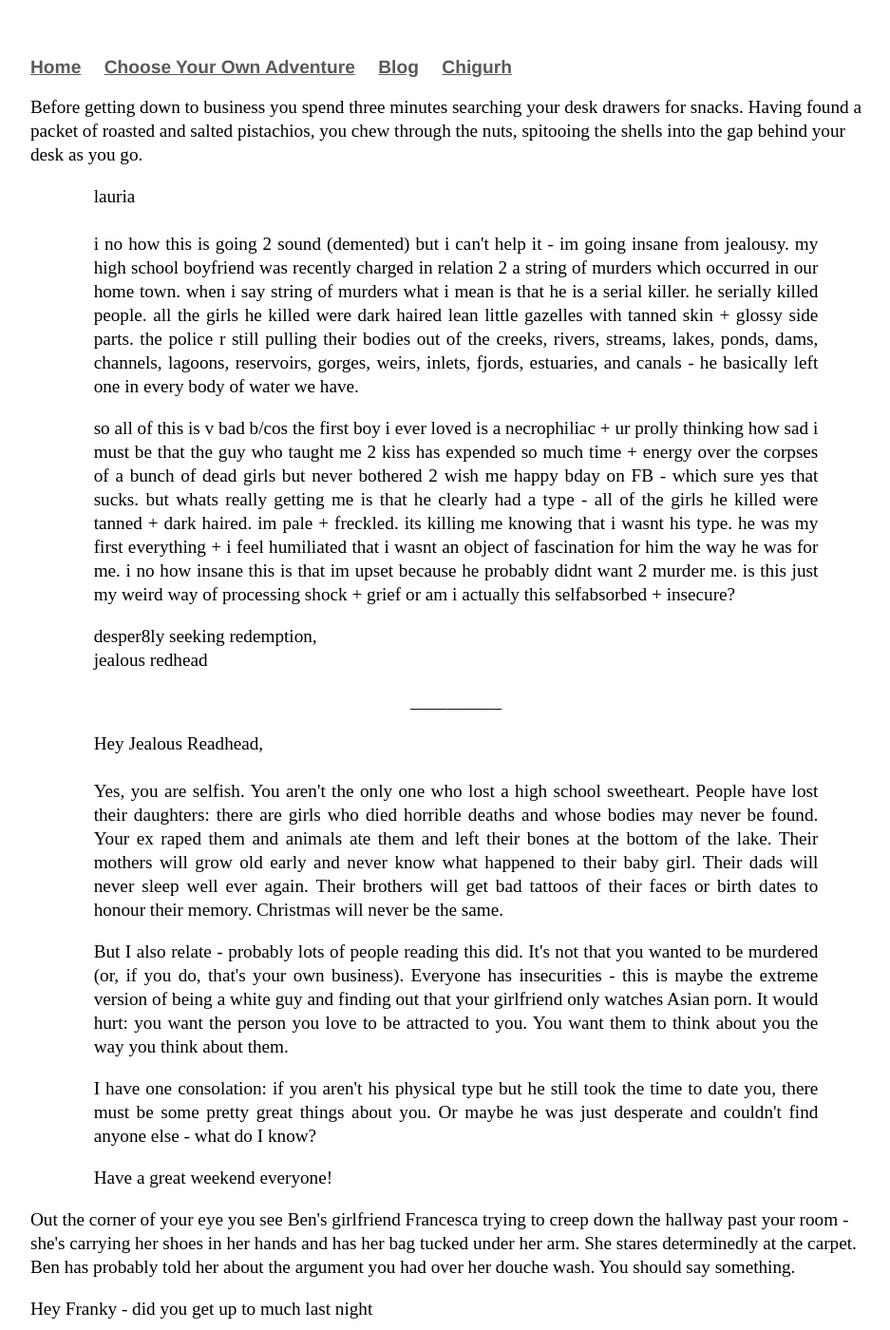
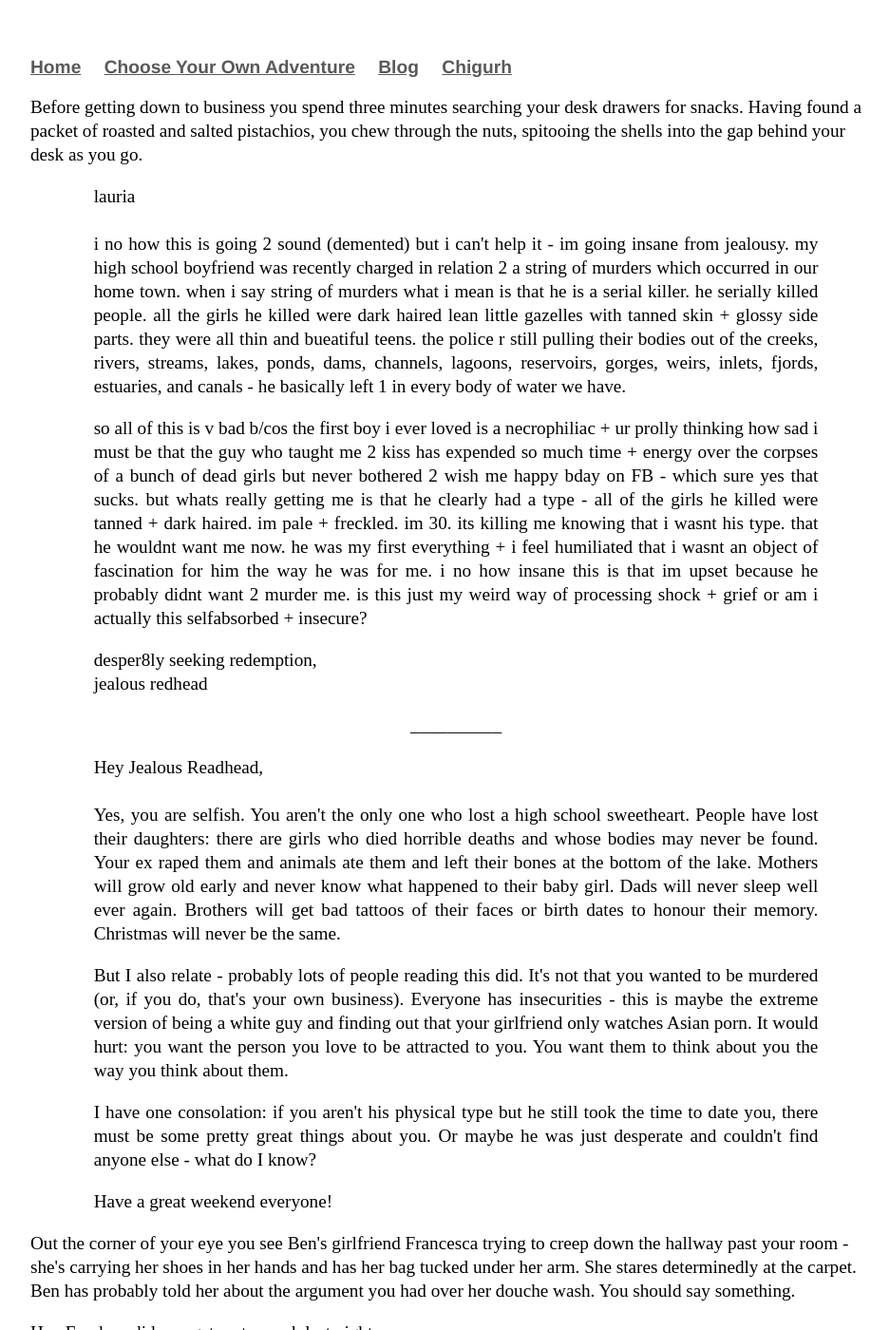
Before and after one commit to Pinelife/pinelife.github.io, a Jekyll site: the page built from Hellhole/Room7.html, in a window 1280 px wide and 1400 px high. Shown: the whole window at 95% size, without its empty margins (160-1097 px from the left). Built offline with Jekyll 4.4.1, drawn with Linux system fonts in a browser that asks for light colours.

Commit message:
Update Room7.html

```diff
--- a/Hellhole/Room7.html
+++ b/Hellhole/Room7.html
@@ -14,17 +14,18 @@ Before getting down to business you spend three minutes searching your desk draw
   <br/>
  i no how this is going 2 sound (demented) but i can't help it - im going insane from jealousy. my high school boyfriend was recently
   charged in relation 2 a string of murders which occurred in our home town. when i say string of murders what i mean is that he is a serial killer.
-  he serially killed people. all the girls he killed were dark haired lean little gazelles with tanned skin + glossy side parts. the police r
-  still pulling their bodies out of the creeks, rivers, streams, lakes, ponds, dams, channels, lagoons, reservoirs, gorges, weirs, inlets, fjords, estuaries,
-  and canals - he basically left one in every body of water we have.</p>
+  he serially killed people. all the girls he killed were dark haired lean little gazelles with tanned skin + glossy side parts. they
+ were all thin and bueatiful teens. the police r still pulling their bodies out of the creeks, rivers, streams,
+  lakes, ponds, dams, channels, lagoons, reservoirs, gorges, weirs, inlets, fjords, estuaries, and canals - he basically
+  left 1 in every body of water we have.</p>
 <p style="text-align:justify" class="indented">
 so all of this is v bad b/cos the first boy i ever loved is a necrophiliac + ur prolly thinking
   how sad i must be that the guy who taught me 2 kiss has expended so much time + energy over the corpses of a bunch of dead girls but never
   bothered 2 wish me happy bday on FB - which sure yes that sucks. but whats really getting me is that he clearly had a
- type - all of the girls he killed were tanned + dark haired. im pale + freckled. its killing me knowing that i wasnt his type.
-  he was my first everything + i feel humiliated that i wasnt an object of fascination for him the way he was for me.
-  i no how insane this is that im upset because he probably didnt want 2 murder me. is this just my weird way of processing shock +
-  grief or am i actually this selfabsorbed + insecure?
+ type - all of the girls he killed were tanned + dark haired. im pale + freckled. im 30. its killing me knowing that i wasnt his type.
+  that he wouldnt want me now. he was my first everything + i feel humiliated that i wasnt an object of fascination for him the way
+  he was for me. i no how insane this is that im upset because he probably didnt want 2 murder me. is this just my weird
+  way of processing shock + grief or am i actually this selfabsorbed + insecure?
 </p>
 <p style="text-align:justify" class="indented">
 desper8ly seeking redemption,<br/>
@@ -39,8 +40,8 @@ __________
    <br/>
   Yes, you are selfish. You aren't the only one who lost a high school sweetheart. People have lost their daughters: there are girls
   who died horrible deaths and whose bodies may never be found. Your ex raped them and animals ate them and left their bones at the bottom of the lake.
-  Their mothers will grow old early and never know what happened to their baby girl. Their dads will never sleep well ever
-  again. Their brothers will get bad tattoos of their faces or birth dates to honour their memory. Christmas will never be the same.
+  Mothers will grow old early and never know what happened to their baby girl. Dads will never sleep well ever
+  again. Brothers will get bad tattoos of their faces or birth dates to honour their memory. Christmas will never be the same.
 </p>
   <p style="text-align:justify" class="indented">
   But I also relate - probably lots of people reading this did. It's not that you wanted to be
```
